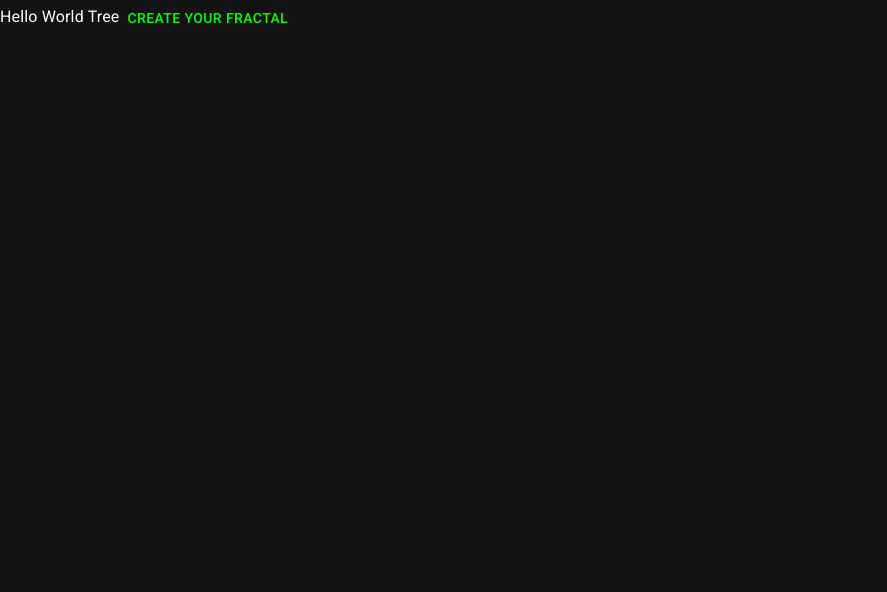
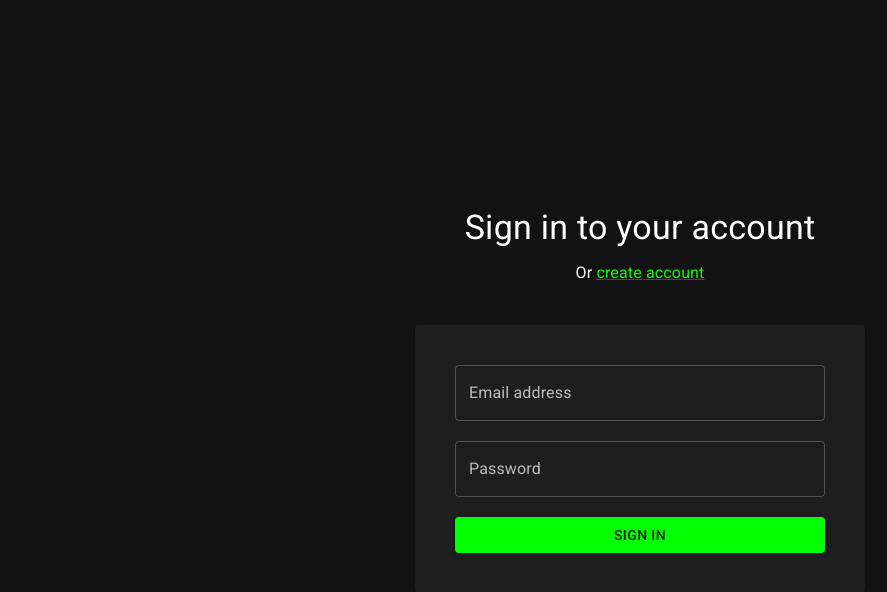
Before and after one commit to ModPhoenix/world-tree, a React (Create React App) app in the folder client/: page / in a window 1280 px wide. Shown: the top 592 px of the page, without its empty margins (0-887 px from the left). Built offline with nearby package versions, Linux system fonts and the light colour scheme.

Commit message:
feat: create sign in page layout for development purposes

```diff
--- a/client/src/App.tsx
+++ b/client/src/App.tsx
@@ -1,10 +1,5 @@
-import Button from '@mui/material/Button';
+import { SignInPage } from 'features';
 
 export function App() {
-  return (
-    <div style={{ height: '10000px' }}>
-      Hello World Tree
-      <Button>Create your Fractal</Button>
-    </div>
-  );
+  return <SignInPage />;
 }
--- /dev/null
+++ b/client/src/features/auth/SignInForm/index.tsx
@@ -0,0 +1,36 @@
+import Button from '@mui/material/Button';
+import TextField from '@mui/material/TextField';
+import { ReactElement } from 'react';
+import styled from 'styled-components/macro';
+
+const SignInFormW = styled.div``;
+
+const FormRow = styled.div`
+  margin-bottom: 20px;
+`;
+
+export function SignInForm(): ReactElement {
+  return (
+    <SignInFormW>
+      <FormRow>
+        <TextField
+          type="email"
+          label="Email address"
+          variant="outlined"
+          fullWidth
+        />
+      </FormRow>
+      <FormRow>
+        <TextField
+          type="password"
+          label="Password"
+          variant="outlined"
+          fullWidth
+        />
+      </FormRow>
+      <Button variant="contained" fullWidth>
+        Sign In
+      </Button>
+    </SignInFormW>
+  );
+}
--- /dev/null
+++ b/client/src/features/auth/SignInPage/index.tsx
@@ -0,0 +1,36 @@
+import Link from '@mui/material/Link';
+import Paper from '@mui/material/Paper';
+import Typography from '@mui/material/Typography';
+import { ReactElement } from 'react';
+import styled from 'styled-components/macro';
+
+import { SignInForm } from '../SignInForm';
+
+const SignInPageW = styled.div`
+  display: flex;
+  flex-direction: column;
+  align-items: center;
+  justify-content: center;
+  min-height: 100vh;
+`;
+
+const AuthFormPaper = styled(Paper)`
+  width: 450px;
+  padding: 40px;
+`;
+
+export function SignInPage(): ReactElement {
+  return (
+    <SignInPageW>
+      <Typography variant="h4" gutterBottom>
+        Sign in to your account
+      </Typography>
+      <Typography marginBottom="40px">
+        Or <Link href="#">create account</Link>
+      </Typography>
+      <AuthFormPaper>
+        <SignInForm />
+      </AuthFormPaper>
+    </SignInPageW>
+  );
+}
--- /dev/null
+++ b/client/src/features/auth/index.ts
@@ -0,0 +1 @@
+export * from './SignInPage';
--- /dev/null
+++ b/client/src/features/index.ts
@@ -0,0 +1 @@
+export * from './auth';
```
